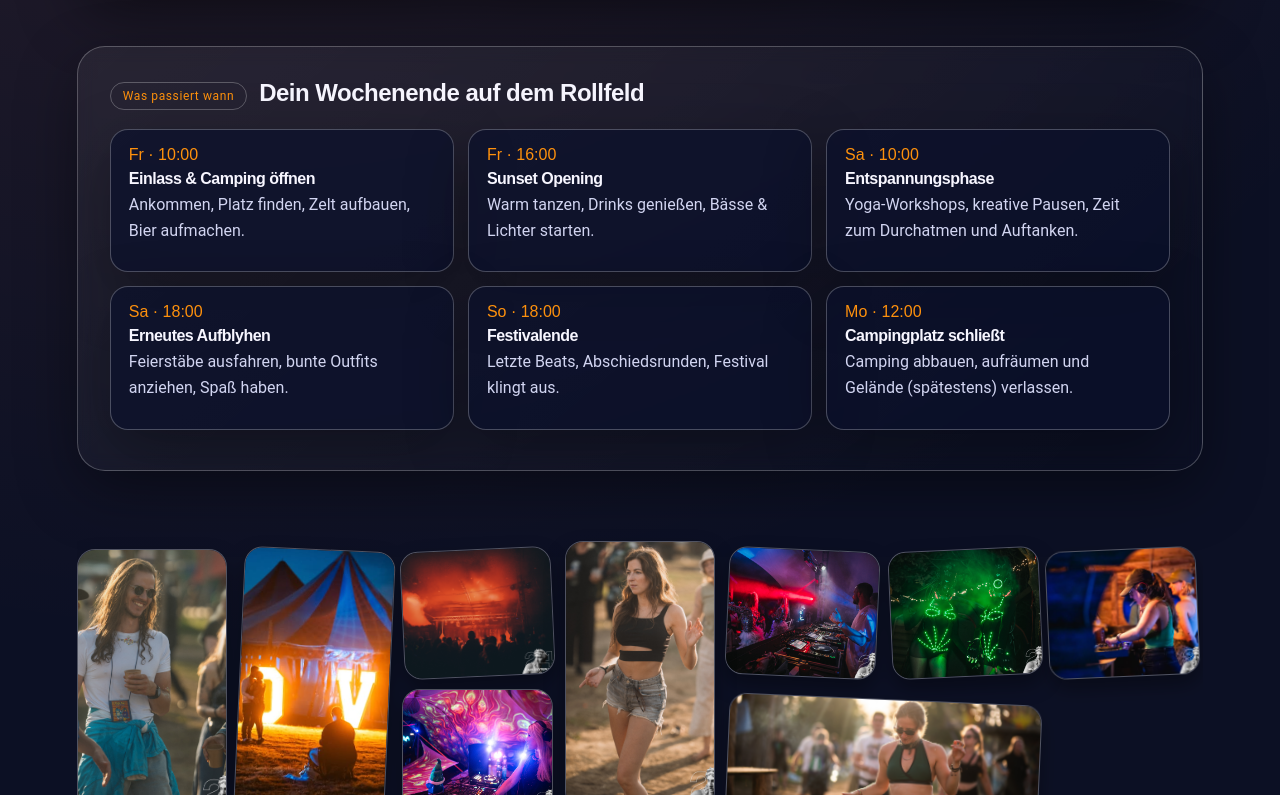
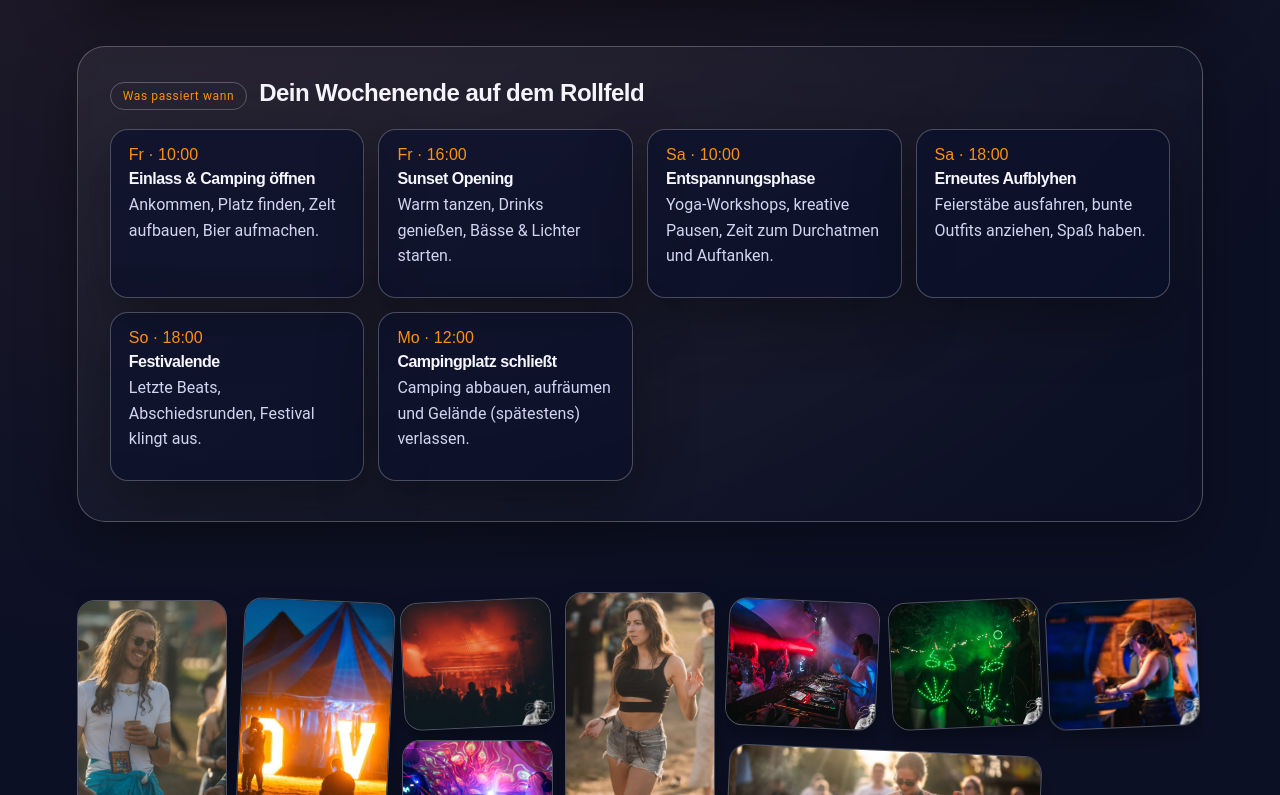
Before and after one commit to Leon-Bor/bachblyten, an Angular app: page / in a window 1280 px wide. Shown: the part 1685-2480 px from the top of the page. Built offline with nearby package versions, Linux system fonts and the light colour scheme; a web font is replaced by a local one.

Commit message:
fix(landing): Adjusts timeline grid sizing
Reduces the minimum width of timeline grid items to improve responsiveness on smaller screens.

This ensures better layout and prevents content overflow on devices with limited screen real estate.

```diff
--- a/src/app/pages/landing/landing.component.scss
+++ b/src/app/pages/landing/landing.component.scss
@@ -88,7 +88,7 @@
 
 .timeline-grid {
   display: grid;
-  grid-template-columns: repeat(auto-fit, minmax(310px, 1fr));
+  grid-template-columns: repeat(auto-fit, minmax(210px, 1fr));
   gap: 14px;
 }
 
```
